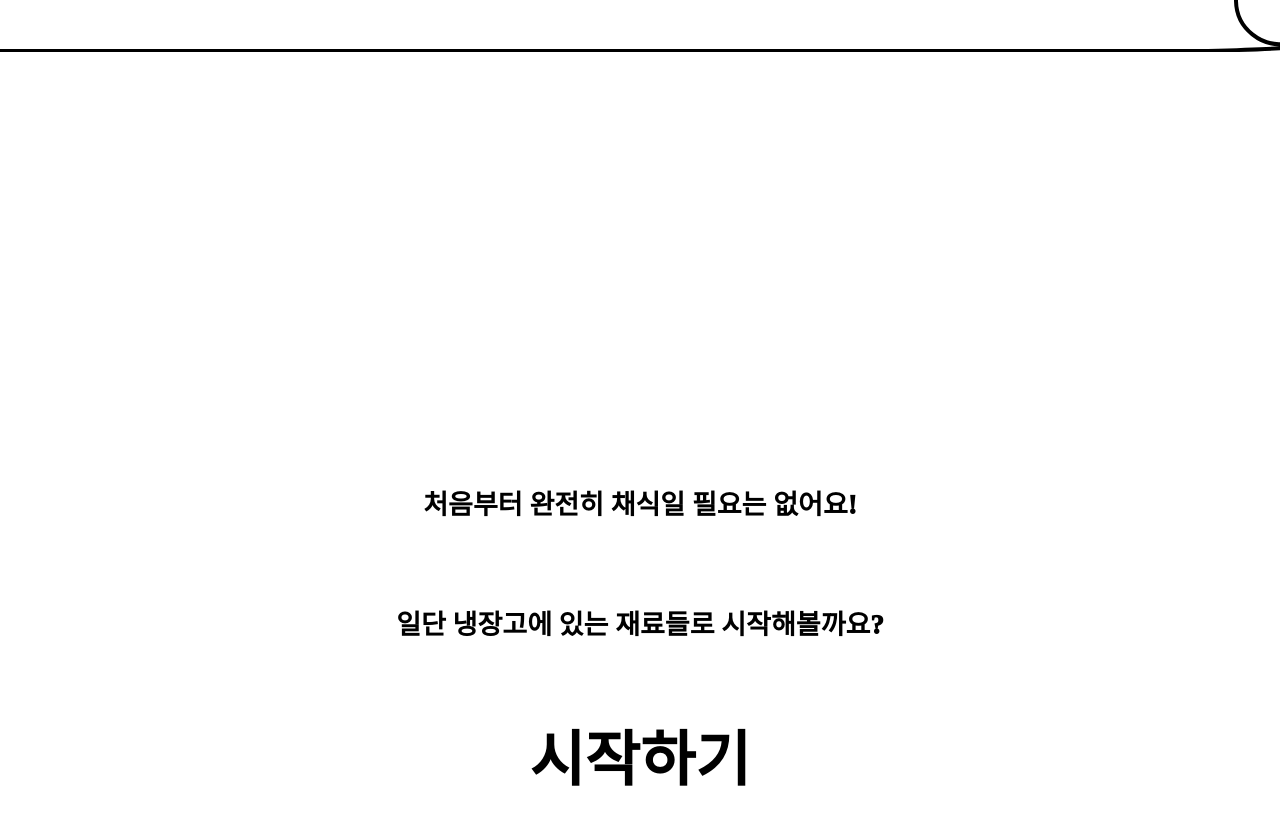
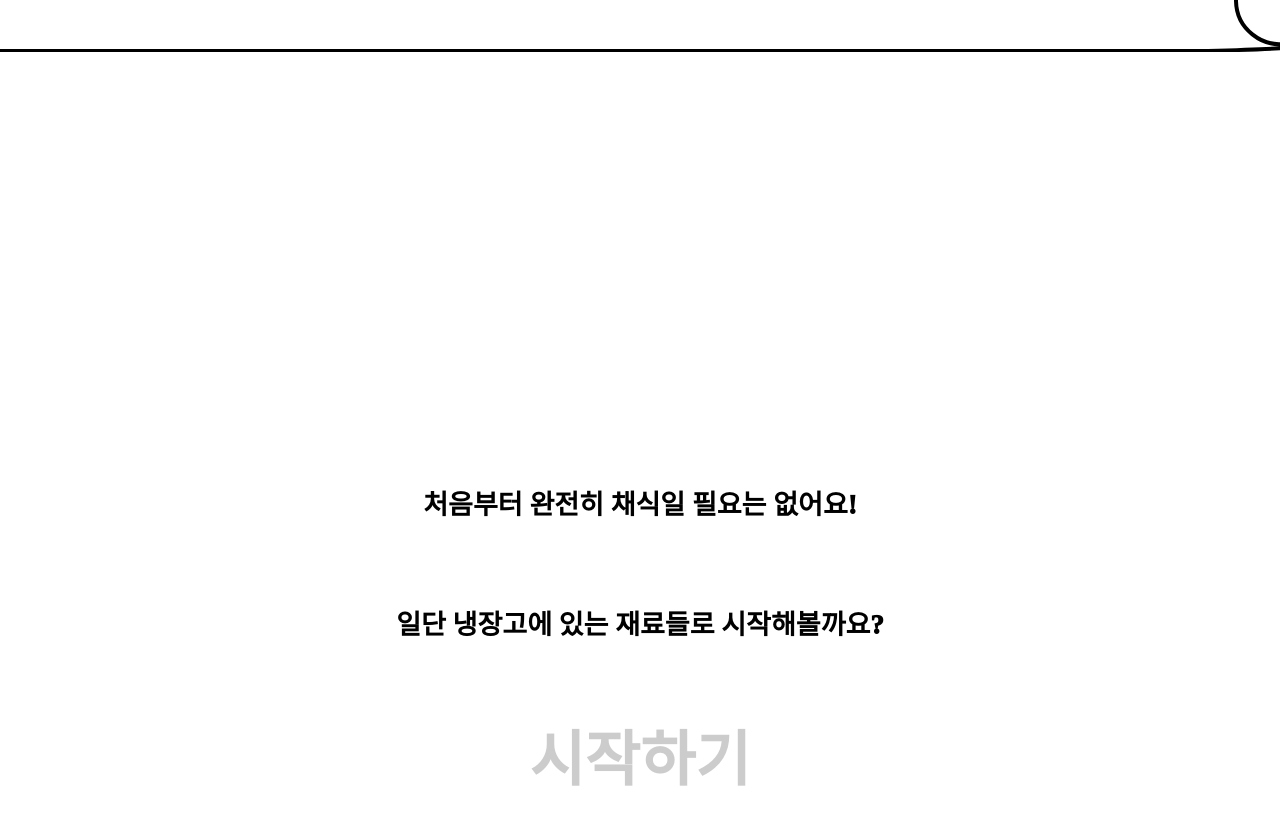
Before and after one commit to minglet/vegan-recipes-service, a React (Create React App) app in the folder front/: page / in a window 1280 px wide. Shown: the part 3164-3988 px from the top of the page. Built offline with nearby package versions, Linux system fonts and the light colour scheme; no server answers; a web font is replaced by a local one.

Commit message:
시작하기버튼 컬러변경

```diff
--- a/front/src/components/mainPage/StartBtn.js
+++ b/front/src/components/mainPage/StartBtn.js
@@ -4,17 +4,16 @@ import styled from "@emotion/styled";
 
 const Wrapper = styled("div")`
   .start-btn {
-    color: #000;
     font-size: 60px;
     font-family: NanumSquareRound;
     font-weight: 1000;
-
+    /* color: #cccccc; */
     margin: 60px;
     padding: 20px;
     /* border: 2px solid #cccccc;
     border-radius: 20px; */
 
-    background-image: linear-gradient(to right, #4483ad, #4483ad 50%, #000 50%);
+    background-image: linear-gradient(to right, #000, #000 50%, #cccccc 50%);
     background-size: 200% 100%;
     background-position: -100%;
     display: inline-block;
@@ -27,7 +26,7 @@ const Wrapper = styled("div")`
 
   .start-btn:before {
     content: "";
-    background: #4483ad;
+    background: #000;
     display: block;
     position: absolute;
     bottom: -3px;
@@ -50,7 +49,9 @@ const Wrapper = styled("div")`
 export default function StartBtn() {
   return (
     <Wrapper>
-      <p className="start-btn">시작하기</p>
+      <p className="start-btn" style={{ color: "#cccccc" }}>
+        시작하기
+      </p>
     </Wrapper>
   );
 }
```
